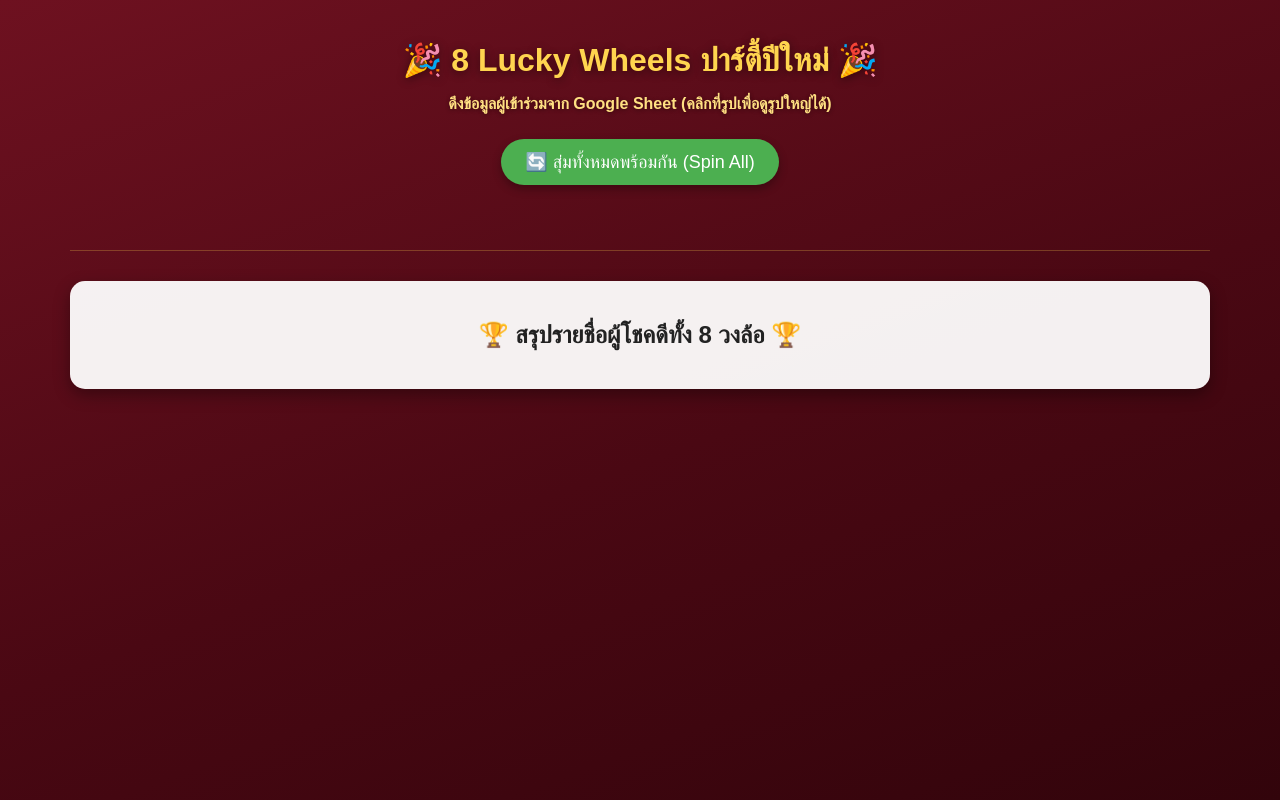
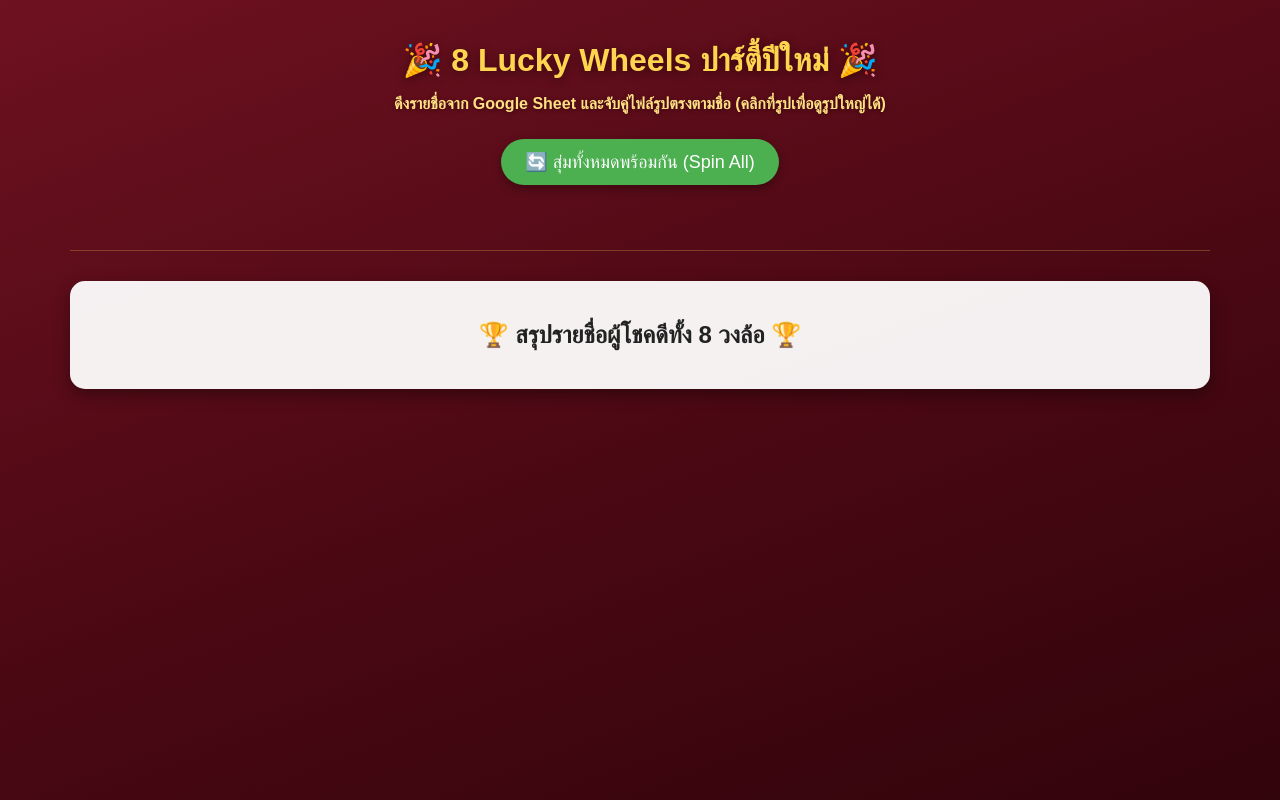
Before and after one commit to wellra2021-pixel/Radtikoon-Test-5-Wheel, a plain HTML site: page index.html in a window 1280 px wide. Drawn offline with nearby package versions, Linux system fonts and the light colour scheme; no server answers.

Commit message:
Update index.html

```diff
--- a/index.html
+++ b/index.html
@@ -11,7 +11,7 @@
 
     <header>
         <h1>🎉 8 Lucky Wheels ปาร์ตี้ปีใหม่ 🎉</h1>
-        <p>ดึงข้อมูลผู้เข้าร่วมจาก Google Sheet (คลิกที่รูปเพื่อดูรูปใหญ่ได้)</p>
+        <p>ดึงรายชื่อจาก Google Sheet และจับคู่ไฟล์รูปตรงตามชื่อ (คลิกที่รูปเพื่อดูรูปใหญ่ได้)</p>
         <button id="btn-spin-all" onclick="spinAll()">🔄 สุ่มทั้งหมดพร้อมกัน (Spin All)</button>
     </header>
 
```
